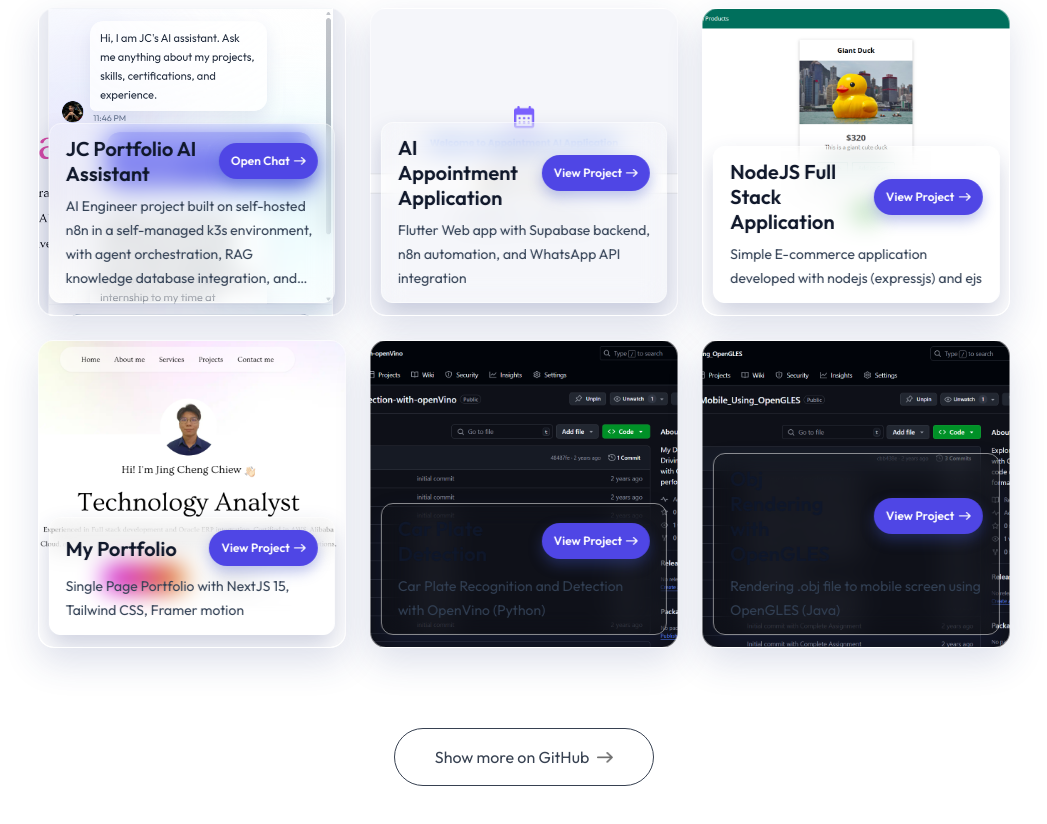
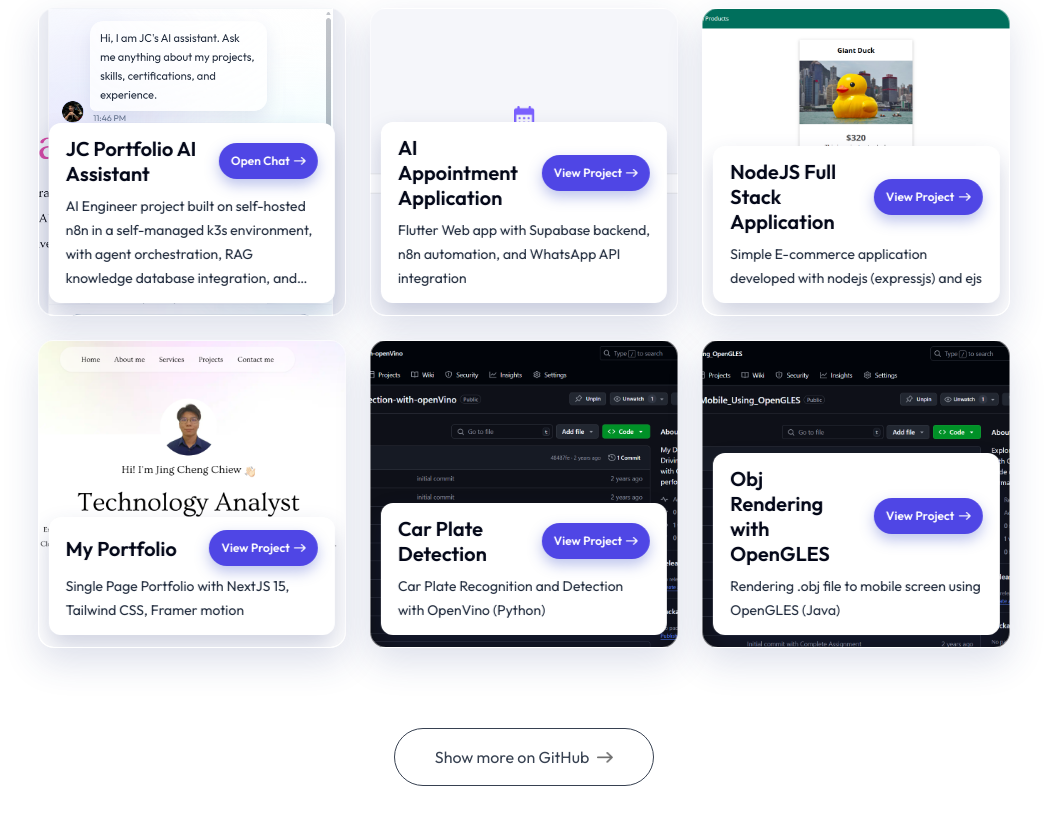
Before and after one commit to JCC0219/jc-portfolio-nextjs, a Next.js app: page / in a window 1280 px wide. Shown: the part 2360-3184 px from the top of the page, without its empty margins (116-1163 px from the left). Built offline with nearby package versions, Linux system fonts and the light colour scheme; no server answers; a web font is replaced by a local one.

Commit message:
Update light mode issue

```diff
--- a/app/components/Work.jsx
+++ b/app/components/Work.jsx
@@ -68,9 +68,9 @@
               style={{ backgroundImage: `url(${project.bgImage})` }}
             >
               <div className="pointer-events-none absolute inset-0 bg-gradient-to-t from-slate-950/58 via-slate-900/16 to-transparent" />
-              <div className="absolute bottom-3 left-1/2 w-[calc(100%-1.25rem)] -translate-x-1/2 rounded-xl border border-white/50 bg-white/88 px-4 py-3 shadow-[0_12px_24px_rgba(40,56,120,0.22)] backdrop-blur-md transition-all duration-300 group-hover:bottom-4 dark:border-white/15 dark:bg-slate-950/55 dark:shadow-[0_12px_28px_rgba(0,0,0,0.45)]">
+              <div className="absolute bottom-3 left-1/2 w-[calc(100%-1.25rem)] -translate-x-1/2 rounded-xl border border-white/70 bg-white px-4 py-3 shadow-[0_12px_24px_rgba(40,56,120,0.22)] backdrop-blur-lg transition-all duration-300 group-hover:bottom-4 dark:border-white/15 dark:bg-slate-950/55 dark:shadow-[0_12px_28px_rgba(0,0,0,0.45)]">
                 <div className="flex items-center justify-between gap-3">
-                  <h2 className="pr-1 text-xl font-semibold leading-tight text-slate-900 dark:text-white">
+                  <h2 className="pr-1 text-xl font-semibold leading-tight text-slate-950 dark:text-white">
                     {project.title}
                   </h2>
                   <span className="inline-flex h-9 shrink-0 items-center gap-1 rounded-full bg-indigo-600 px-3 text-xs font-semibold text-white shadow-[0_6px_14px_rgba(67,86,204,0.35)] transition-colors group-hover:bg-indigo-700">
@@ -83,7 +83,7 @@
                   </span>
                 </div>
                 <p
-                  className="mt-2 text-sm leading-6 text-slate-700 dark:text-slate-200/90"
+                  className="mt-2 text-sm leading-6 text-slate-800 dark:text-slate-200/90"
                   style={{
                     display: "-webkit-box",
                     WebkitLineClamp: 4,
```
